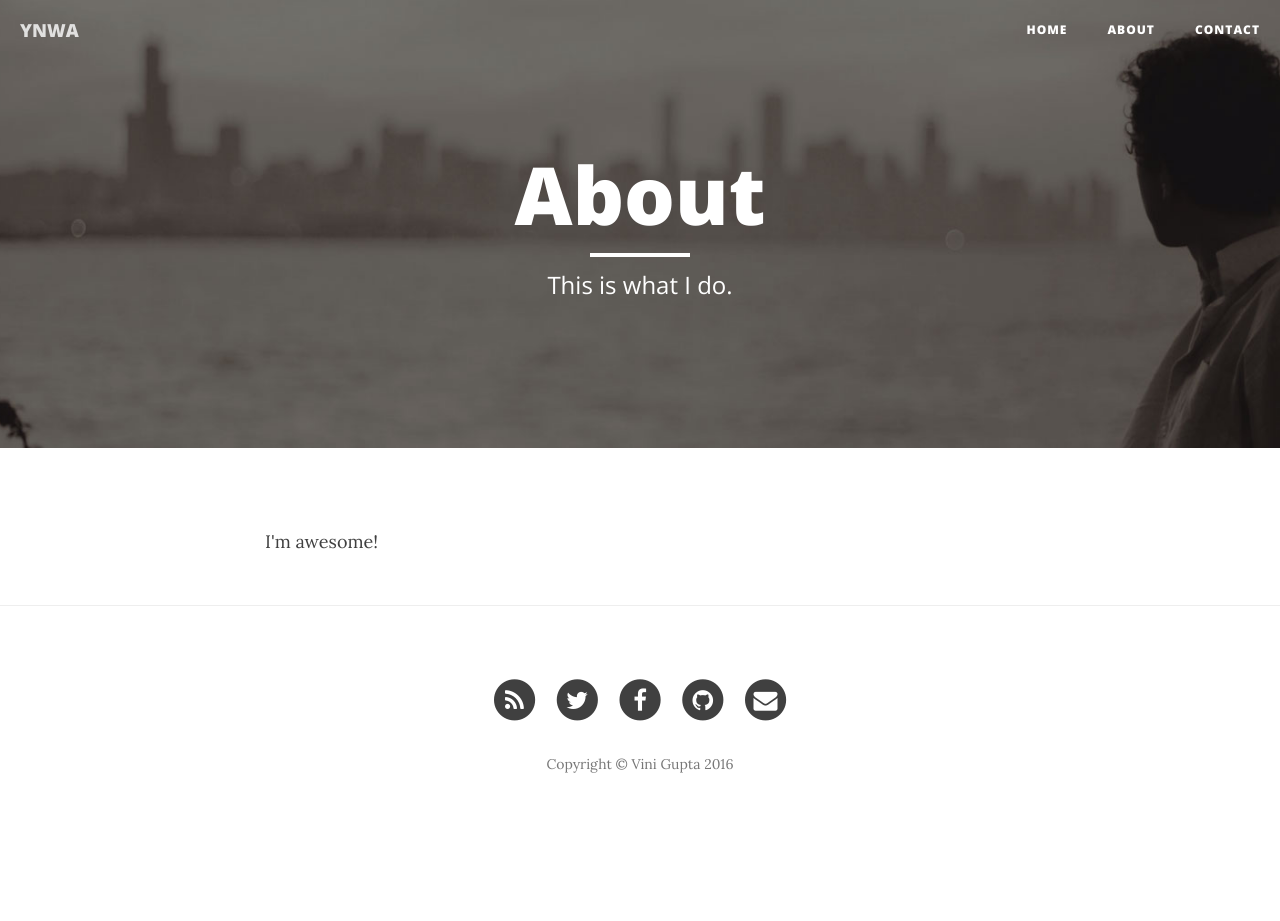
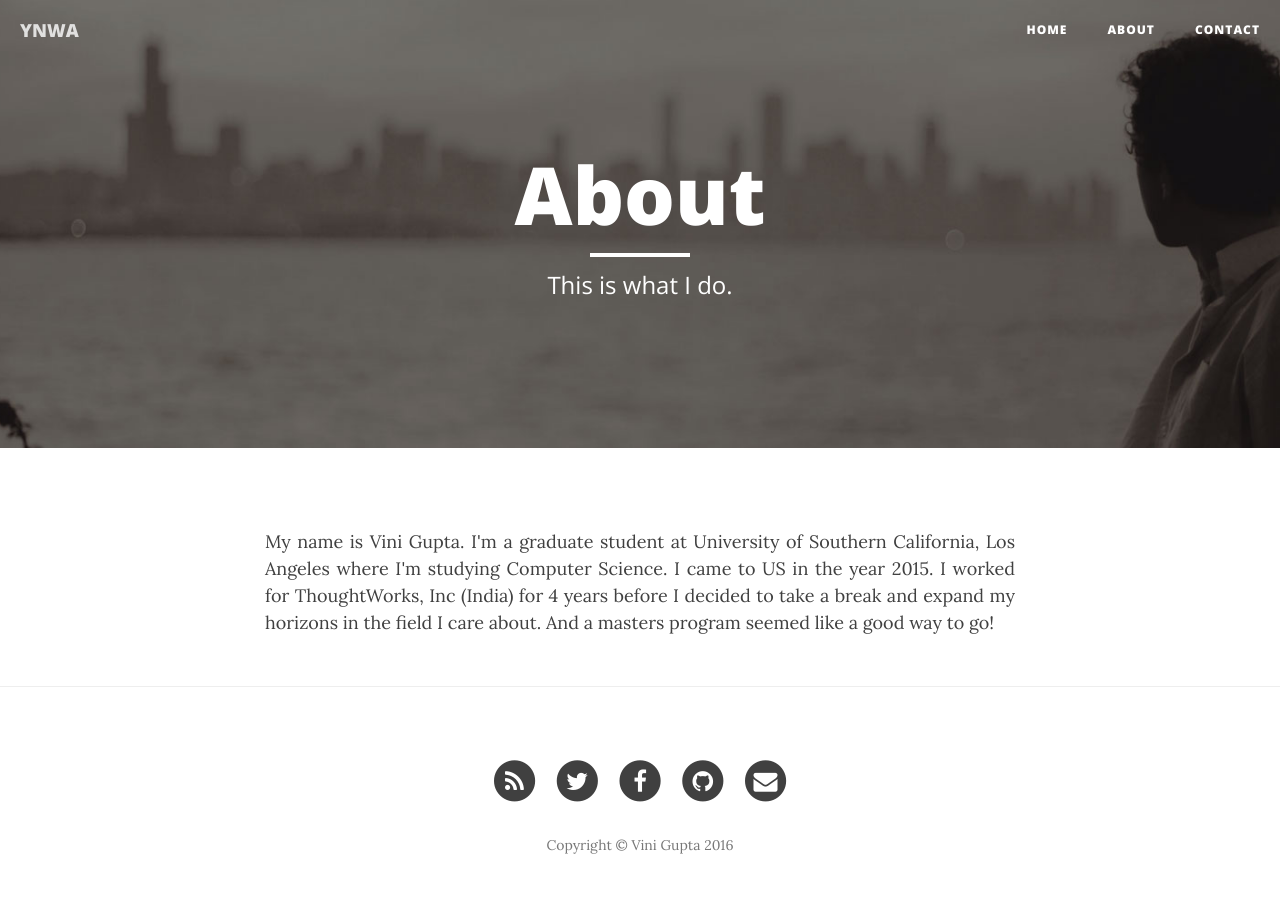
Before and after one commit to vinig/vinig.github.com, a Jekyll site: the page built from about.html, in a window 1280 px wide. Built offline with Jekyll 4.4.1, drawn with Linux system fonts in a browser that asks for light colours; nearby versions of some CDN libraries; before the commit the page ends 900 px from its top, so only the background shows below that.

Commit message:
About me

```diff
--- a/about.html
+++ b/about.html
@@ -5,4 +5,4 @@ description: "This is what I do."
 header-img: "img/about-bg.jpg"
 ---
 
-<p>I'm awesome!</p>
+<p>My name is Vini Gupta. I'm a graduate student at University of Southern California, Los Angeles where I'm studying Computer Science. I came to US in the year 2015. I worked for ThoughtWorks, Inc (India) for 4 years before I decided to take a break and expand my horizons in the field I care about. And a masters program seemed like a good way to go!</p>
```
